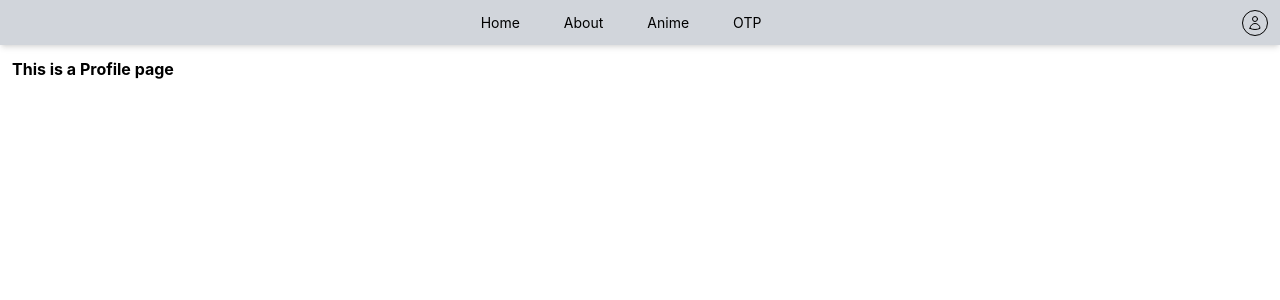
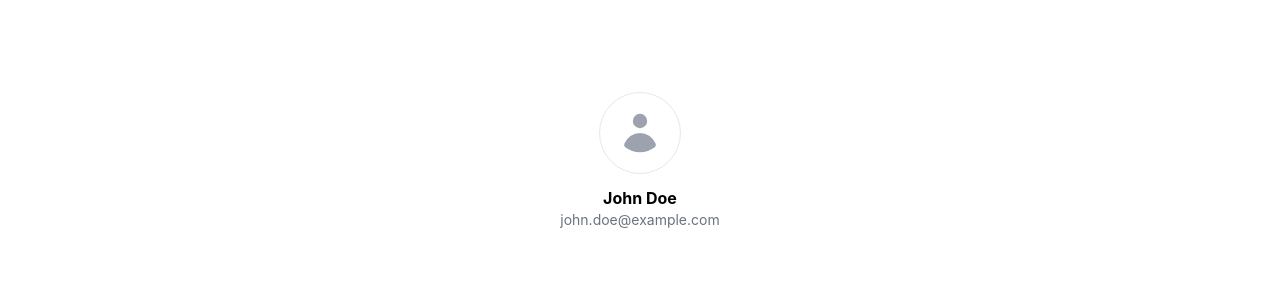
Before and after one commit to ayiis218/first-vue, a Vue app: page /profile in a window 1280 px wide. Shown: the top 300 px of the page. Built offline with nearby package versions, Linux system fonts and the light colour scheme; no server answers.

Commit message:
feat: restructure ProfileView to use setup script and add user profile functionality

```diff
--- a/src/router/index.ts
+++ b/src/router/index.ts
@@ -20,8 +20,11 @@ const router = createRouter({
         { path: '/about', name: 'about', component: AboutView },
         { path: '/anime', name: 'anime', component: AnimeView },
         { path: '/otp', name: 'otp', component: OtpView },
-        { path: '/profile', name: 'profile', component: ProfileView },
       ],
+    },
+    {
+      path: '/profile',
+      component: ProfileView,
     },
     {
       path: '/auth',
--- a/src/views/ProfileView.vue
+++ b/src/views/ProfileView.vue
@@ -1,9 +1,48 @@
-<script lang="ts"></script>
+<script lang="ts" setup>
+import { UserIcon } from '@heroicons/vue/20/solid';
 
-<template>
+const userProfile: {
+  name: string;
+  email: string;
+  avatar: string;
+} = {
+  name: 'John Doe',
+  email: 'john.doe@example.com',
+  avatar: '',
+};
+
+const handleFileChange = (event: Event) => {
+  const target = event.target as HTMLInputElement;
+  const file = target.files?.[0];
+  if (file) {
+    const reader = new FileReader();
+    reader.onload = (e) => {
+      userProfile.avatar = e.target?.result as string;
+    };
+    reader.readAsDataURL(file);
+  }
+};
+
+</script>
+
+<template >
   <main>
-    <div>
-      <h1 class="font-bold">This is a Profile page</h1>
+    <div class="flex flex-col items-center h-screen gap-3 p-3 ">
+      <div class="flex flex-col items-center mt-20 gap-3">
+        <div class="border border-gray-200 p-4 rounded-full cursor-pointer">
+          <input type="file" @change="handleFileChange" class="absolute h-20 w-20 opacity-0 cursor-pointer" />
+          <span v-if="!userProfile.avatar" class="cursor-pointer" >
+            <UserIcon class="h-12 w-12 text-gray-400 cursor-pointer" />
+          </span>
+          <span v-else class="cursor-pointer">
+            <img :src="userProfile.avatar" width="48" height="48" alt="User Profile" class="cursor-pointer object-contain" />
+          </span>
+        </div>
+        <div class="flex flex-col items-center">
+          <h1 class="font-bold text-base">{{ userProfile.name }}</h1>
+          <p class="text-gray-500 text-sm">{{ userProfile.email }}</p>
+        </div>
+      </div>
     </div>
   </main>
 </template>
```
